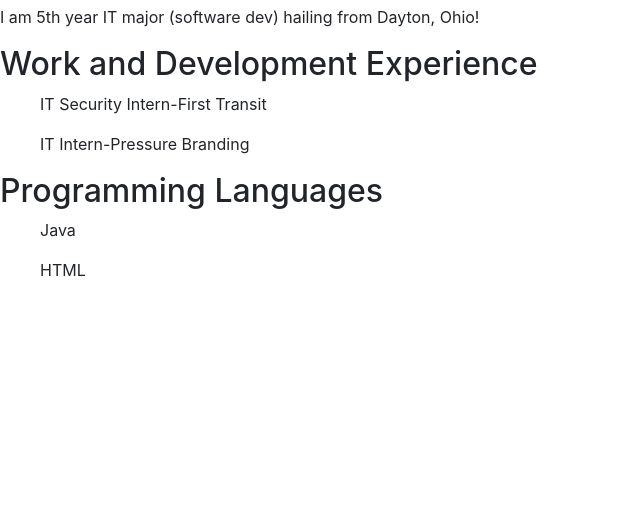
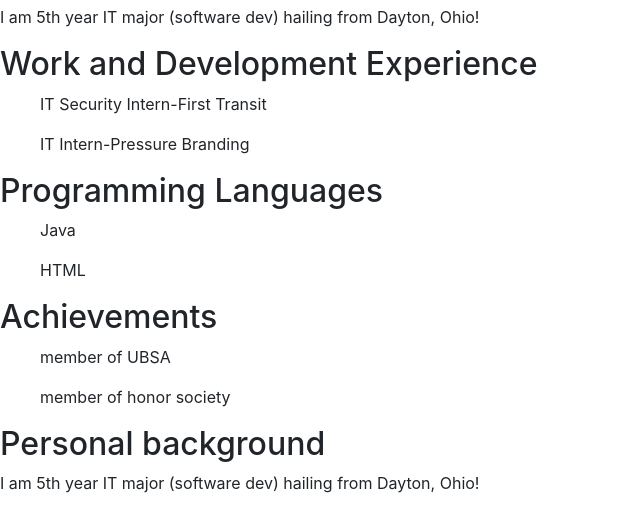
Before and after one commit to it3049c-fall22-henderson/online-portfolio-robin2br, a website: page index.html in a window 1280 px wide. Shown: the part 397-908 px from the top of the page, without its empty margins (0-640 px from the left). Before the commit the page ends 800 px from the top, so only its background shows below. Drawn offline with nearby package versions, Linux system fonts and the light colour scheme.

Commit message:
added Achievements section

```diff
--- a/index.html
+++ b/index.html
@@ -56,4 +56,15 @@
   <ol>HTML</ol>
 </section>
 
+<section>
+  <h2>Achievements</h2>
+  <ul>member of UBSA</ul>
+  <ul>member of honor society</ul>
+</section>
+
+<section>
+  <h2>Personal background</h2>
+  <p>I am 5th year IT major (software dev) hailing from Dayton, Ohio!</p>
+</section>
+
 </html>
```
